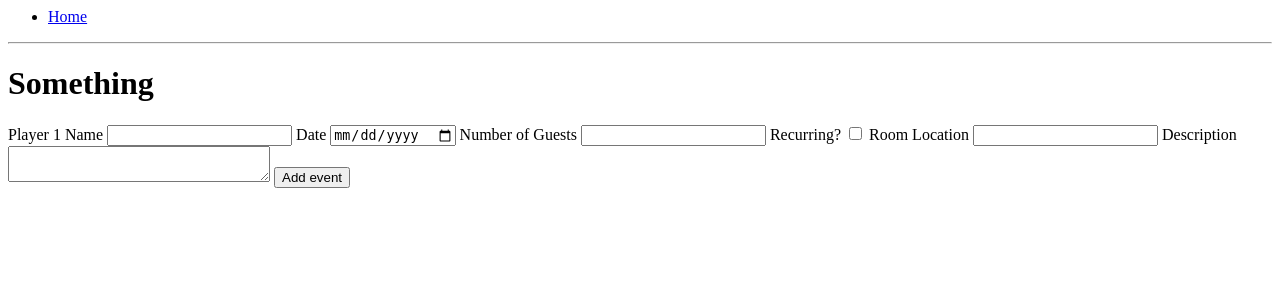
After one commit to DSoutter/w3_rps_hw, a Python web app: template templates/input.html in a window 1280 px wide. The commit adds this page. Shown: the top 300 px of the page. Run offline with Jinja, Linux system fonts and the light colour scheme; the template is opened without the code that fills it, so the values that code supplies are empty.

Commit message:
creating new game html

```diff
--- /dev/null
+++ b/templates/input.html
@@ -0,0 +1,24 @@
+{% extends "base.html" %}
+
+{% block content %}
+
+<h1>Something</h1>
+
+<form class="form-inline" action="/new_game" method="post">
+    <label for="P1 Name">Player 1 Name</label>
+    <input type="text" name="name" id="name">
+    <label for="date">Date</label>
+    <input type="date" name="date" id="date">
+    <label for="guests">Number of Guests</label>
+    <input type="number" name="guests" id="guests">
+    <label for="recurring">Recurring?</label>
+    <input type="checkbox" name="recurring" id="recurring" value="False">
+    <label for="roomLocation">Room Location</label>
+    <input type="text" name="roomLocation" id="roomLocation">
+    <label for="description">Description</label>
+    <textarea name="description" rows="2" cols="30"></textarea>
+    <input type="submit" value="Add event">
+  </form> <!-- ADDED -->
+
+
+{% endblock %}
```
Also changed, not shown: controllers/controller.py (+12 -6 lines), models/game.py (+4 -4 lines), models/game_list.py (+12 -6 lines), templates/index.html (+17 -1 lines), templates/results.html (deleted, +0 -11 lines).
